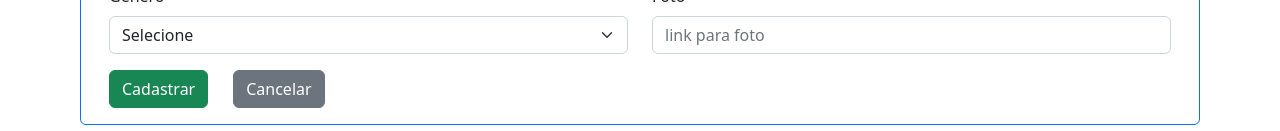
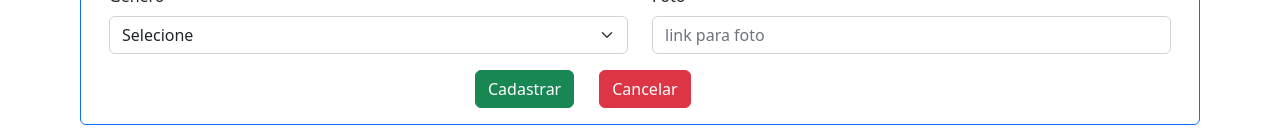
Before and after one commit to brunoprestesap/gestao-acesso-cidadao, a React (Create React App) app: page /usuario/1 in a window 1280 px wide. Shown: the part 504-635 px from the top of the page. Built offline with nearby package versions, Linux system fonts and the light colour scheme; no server answers.

Commit message:
Ajuste no form update

```diff
--- a/src/pages/FormCadastroPessoa.js
+++ b/src/pages/FormCadastroPessoa.js
@@ -233,7 +233,7 @@ function FormCadastroPessoa() {
                         </Col>
                         <Col>
                           <Link to={"/"}>
-                            <Button variant="secondary" type="submit">
+                            <Button variant="secondary">
                               Cancelar
                             </Button>
                           </Link>
--- a/src/pages/FormUpdatePessoa.js
+++ b/src/pages/FormUpdatePessoa.js
@@ -1,6 +1,14 @@
 import axios from "axios";
 import { useEffect, useState } from "react";
-import { Col, Container, Form, Row, Button, Card, Figure } from "react-bootstrap";
+import {
+  Col,
+  Container,
+  Form,
+  Row,
+  Button,
+  Card,
+  Figure,
+} from "react-bootstrap";
 import toast from "react-hot-toast";
 import { Link, useNavigate, useParams } from "react-router-dom";
 import ListAcessos from "../components/ListAcessos";
@@ -30,7 +38,7 @@ export default function FormUpdatePessoa() {
       setForm(response.data);
     }
     getPessoa();
-  }, []);
+  }, [userId]);
 
   function handleChange(e) {
     setForm({ ...form, [e.target.name]: e.target.value });
@@ -224,8 +232,9 @@ export default function FormUpdatePessoa() {
                   </Col>
                 </Row>
 
-                <Row className="justify-content-md-center">
-                  <Col>
+                <Container>
+                  <Row>
+                    <Col md={{ span: 4, offset: 4 }}>
                       <Button
                         style={{ marginRight: "25px" }}
                         variant="success"
@@ -235,12 +244,13 @@ export default function FormUpdatePessoa() {
                         Cadastrar
                       </Button>
                       <Link to={"/"}>
-                      <Button variant="secondary" type="submit">
+                        <Button variant="danger">
                           Cancelar
                         </Button>
                       </Link>
                     </Col>
                   </Row>
+                </Container>
               </Form>
             </Card.Text>
           </Card.Body>
```
Lines whose indentation alone changed are shown as unchanged.
